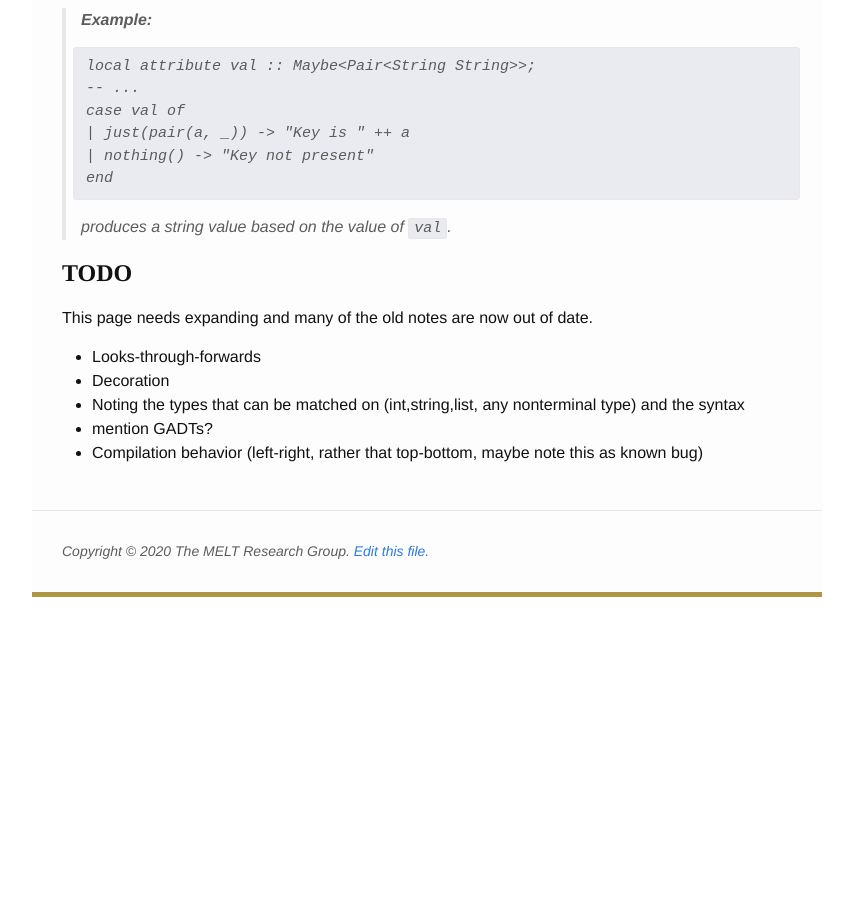
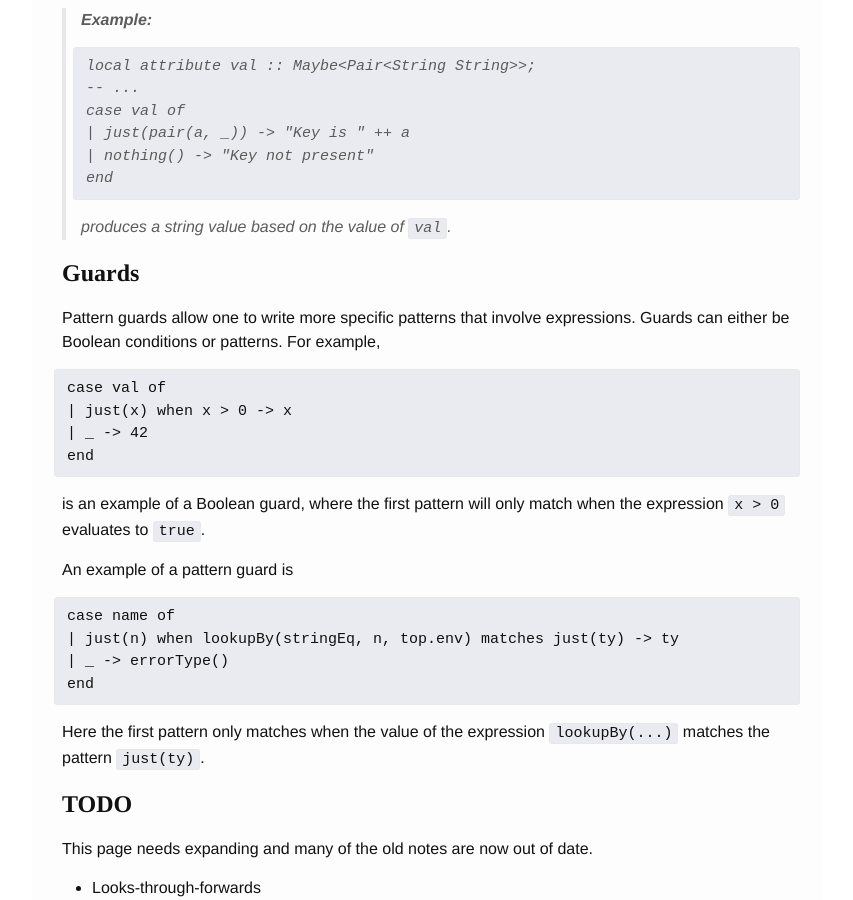
Before and after one commit to melt-umn/melt-website, a Jekyll site: the page built from silver/ref/expr/pattern-matching/index.md, in a window 1280 px wide and 900 px high, scrolled down 722 px. Shown: the whole window, without its empty margins (213-1066 px from the left). Built offline with Jekyll 4.4.1, drawn with Linux system fonts in a browser that asks for light colours; before the commit the page ends 1319 px from its top, so only the background shows below that.

Commit message:
Docs for new pattern guards (fix https://github.com/melt-umn/silver/issues/373)

````diff
--- a/silver/ref/expr/pattern-matching/index.md
+++ b/silver/ref/expr/pattern-matching/index.md
@@ -45,6 +45,27 @@ end
 ```
 > produces a string value based on the value of _`val`_.
 
+## Guards
+
+Pattern guards allow one to write more specific patterns that involve expressions.  Guards can either be Boolean conditions or patterns.  For example,
+
+```
+case val of
+| just(x) when x > 0 -> x
+| _ -> 42
+end
+```
+is an example of a Boolean guard, where the first pattern will only match when the expression `x > 0` evaluates to `true`.
+
+An example of a pattern guard is
+```
+case name of
+| just(n) when lookupBy(stringEq, n, top.env) matches just(ty) -> ty
+| _ -> errorType()
+end
+```
+Here the first pattern only matches when the value of the expression `lookupBy(...)` matches the pattern `just(ty)`.
+
 ## TODO
 
 This page needs expanding and many of the old notes are now out of date.
@@ -53,4 +74,3 @@ This page needs expanding and many of the old notes are now out of date.
   * Decoration
   * Noting the types that can be matched on (int,string,list, any nonterminal type) and the syntax
   * mention GADTs?
-  * Compilation behavior (left-right, rather that top-bottom, maybe note this as known bug)
````
